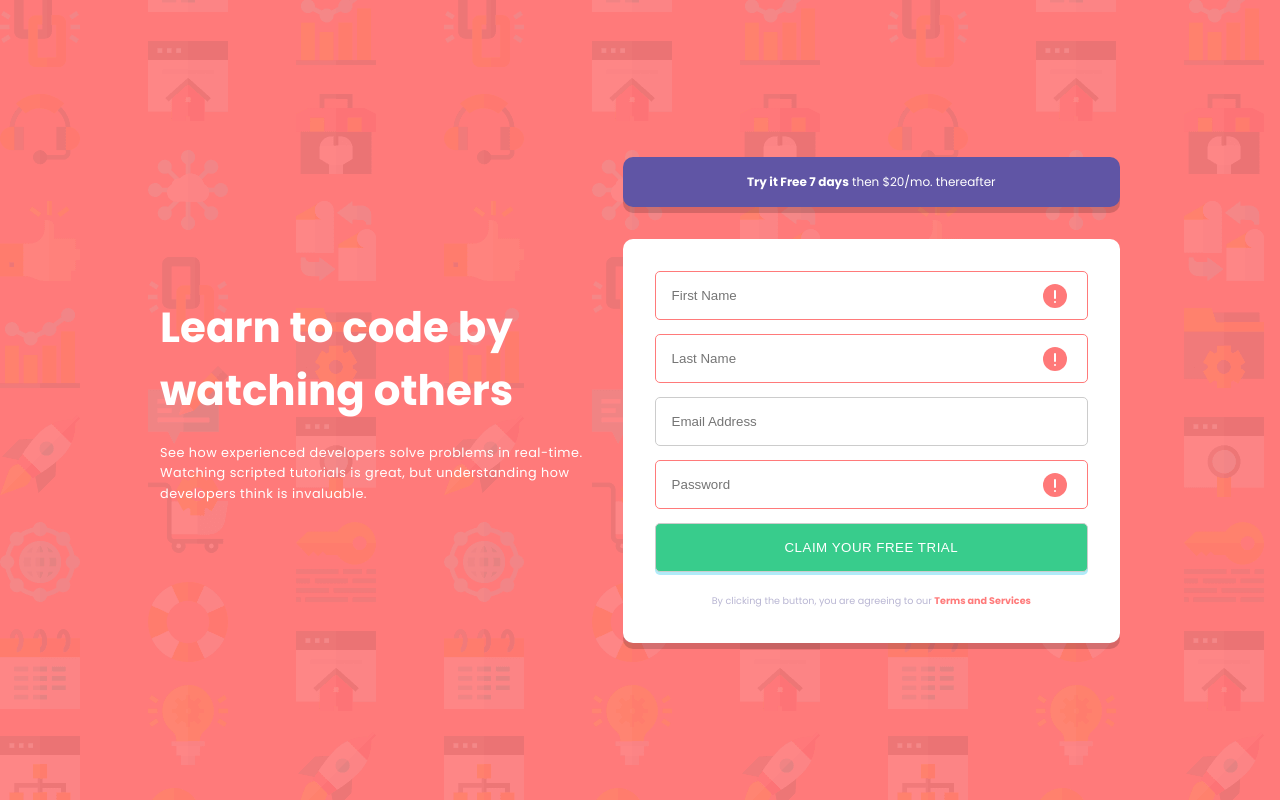
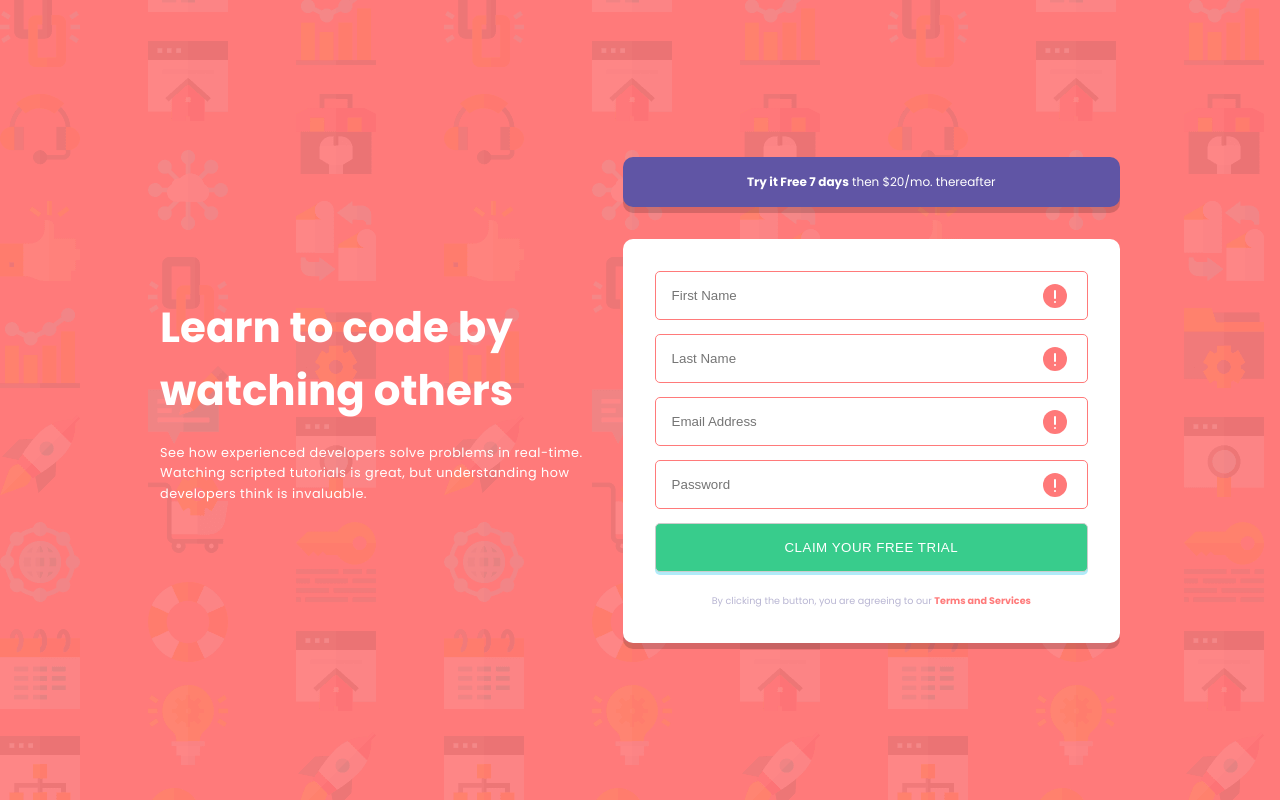
Before and after one commit to solex55/Registration-Form, a plain HTML site: page index.html in a window 1280 px wide. Drawn offline with Linux system fonts and the light colour scheme.

Commit message:
Required placed on all input

```diff
--- a/index.html
+++ b/index.html
@@ -27,7 +27,7 @@
       <form action="/">
         <input type="text" id="fname" name="fname" placeholder="First Name" required>
         <input type="text" id="lname" name="lname" placeholder="Last Name" required>
-        <input type="email" id="email" name="email" placeholder="Email Address">
+        <input type="email" id="email" name="email" placeholder="Email Address" required>
         <input type="password" id="pwd" name="pwd" placeholder="Password" required>
         <input type="button" value="Claim your free trial">
         <small>By clicking the button, you are agreeing to our <strong>Terms and Services</strong></small>
```
